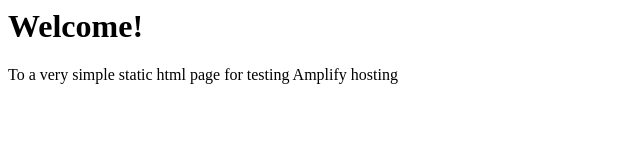
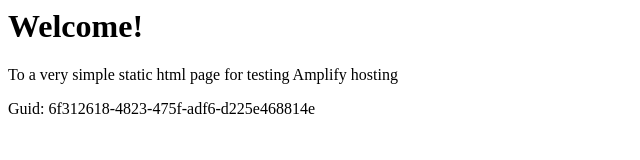
Before and after one commit to aws-aemilia-kix/Github-PR-Commit-Integration-Test-DoNotTouch-Gith-OKSLNVO2-v1-prod-ap-northeast-3, a website: page src/index.html in a window 1280 px wide. Shown: the whole page, without its empty margins (0-640 px from the left). Drawn offline with Linux system fonts and the light colour scheme.

Commit message:
commit from integ tests

```diff
--- a/src/index.html
+++ b/src/index.html
@@ -1,3 +1,5 @@
+
+
 <html lang="en">
 
 <head>
@@ -10,6 +12,6 @@
 <body>
     <h1>Welcome!</h1>
     <p>To a very simple static html page for testing Amplify hosting</p>
-</body>
+    <p>Guid: 6f312618-4823-475f-adf6-d225e468814e</p></body>
 
 </html>
```
